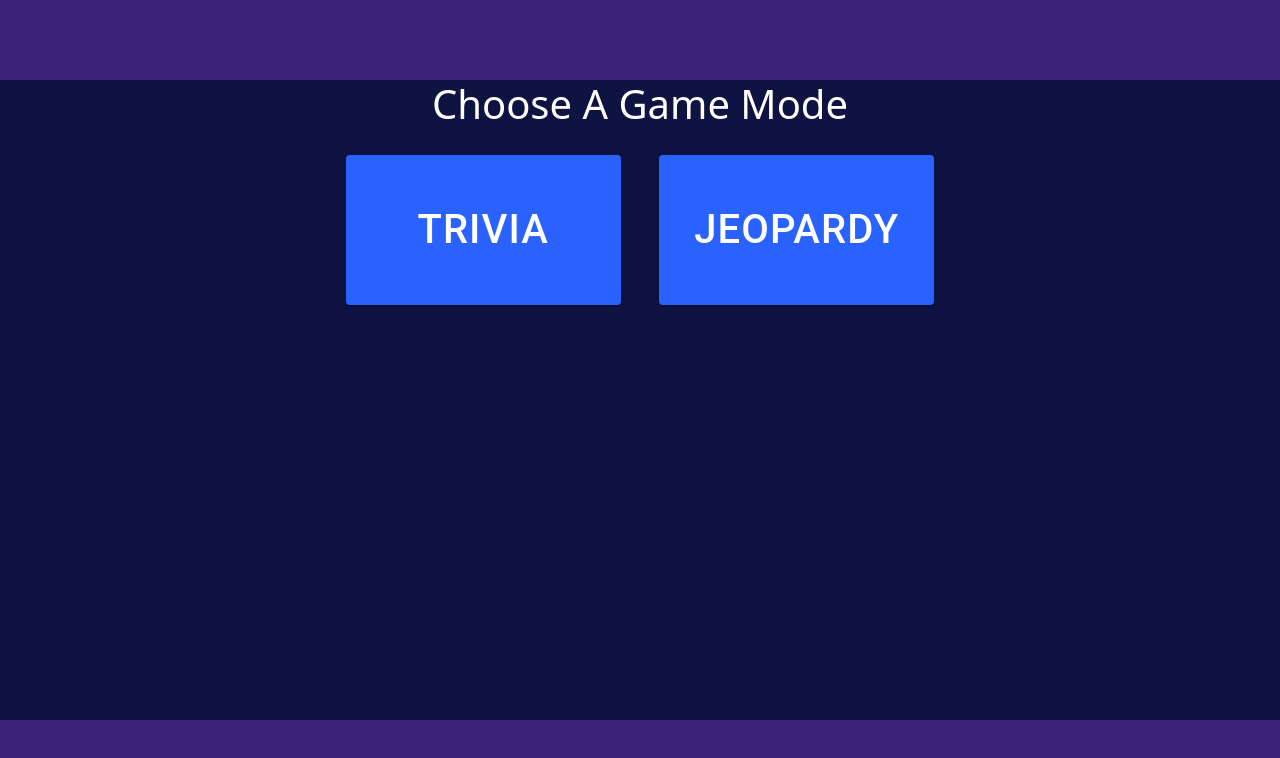
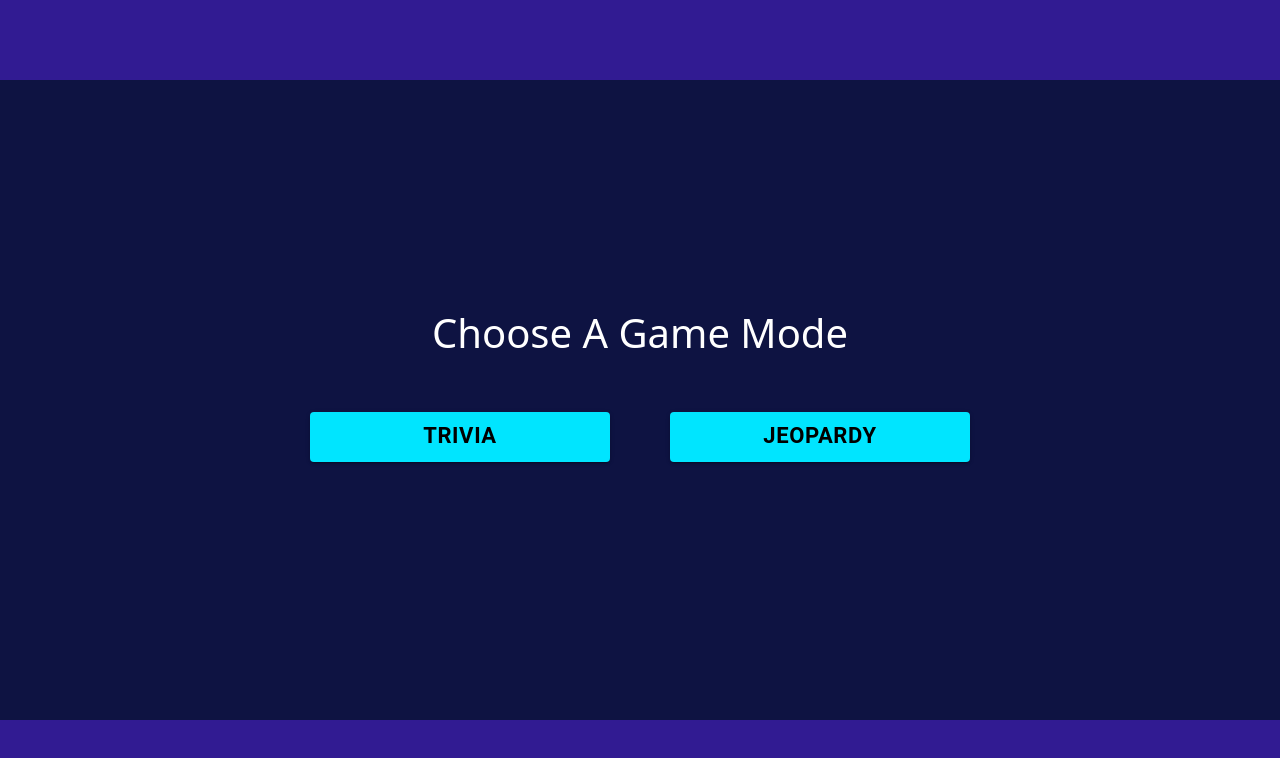
Before and after one commit to joshduns/trivia-react, a React (Create React App) app: page / in a window 1280 px wide. Shown: the top 758 px of the page. Built offline with nearby package versions, Linux system fonts and the light colour scheme.

Commit message:
Align buttons vertically to the screen

```diff
--- a/src/App.css
+++ b/src/App.css
@@ -5,7 +5,7 @@
 
 .bumper {
     height: 10vh;
-    background-color: #3c2179;
+    background-color: #311B92;
     top: 0;
     left: 0;
 }
@@ -13,4 +13,8 @@
 .body {
   height: 80vh;
   background-color: #0e1342;
+  vertical-align: middle;
+  display: flex;
+  justify-content: center;
+  align-items: center;
 }
--- a/src/splash/button.css
+++ b/src/splash/button.css
@@ -1,7 +1,9 @@
 #gameButton {
-    height: 150px;
-    width: 275px;
-    font-size: 2.5rem;
-    background-color: #2962FF;
-    margin: 1.2rem;
+    height: 50px;
+    width: 300px;
+    margin: 30px;
+    font-size: 22px;
+    background-color: #00E5FF;
+    color: black;
+    font-weight: bold;
 }
--- a/src/splash/splash.tsx
+++ b/src/splash/splash.tsx
@@ -1,14 +1,13 @@
 import * as React from 'react';
 import SplashButton from './button';
 import SplashHeader from './welcome';
-import Row from 'react-bootstrap/Row';
 import Col from 'react-bootstrap/Col';
 
 
 class SplashCanvas extends React.Component {
     render() {
         return (
-            <div className="body">
+            <div>
                 <SplashHeader />
                 <Col>
                     <SplashButton />
--- a/src/splash/welcome.tsx
+++ b/src/splash/welcome.tsx
@@ -4,7 +4,7 @@
 class SplashHeader extends React.Component {
     render() {
         const welcome = 'Choose A Game Mode';
-        return <h1 style={{color: "white"}}>{welcome}</h1>
+        return <h1 style={{color: "white", marginBottom: "25px"}}>{welcome}</h1>
     }
 }
 
```
